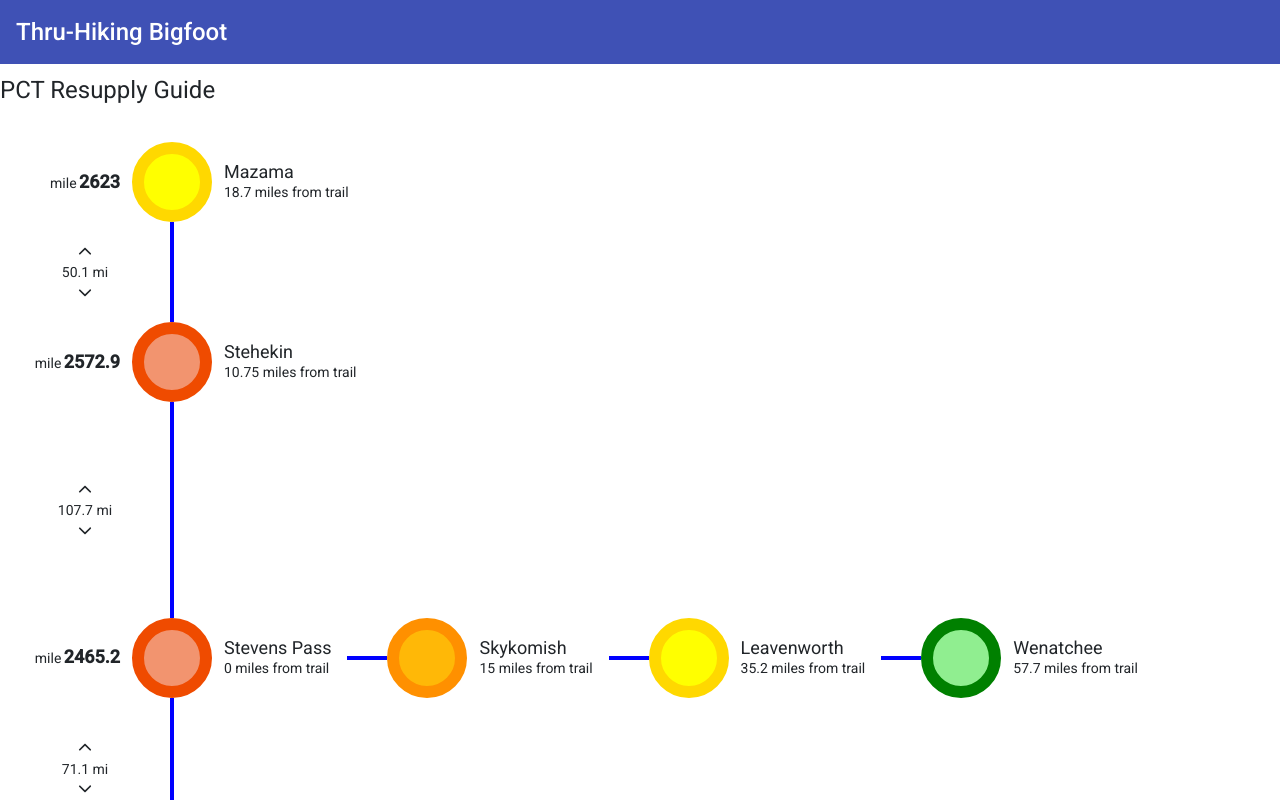
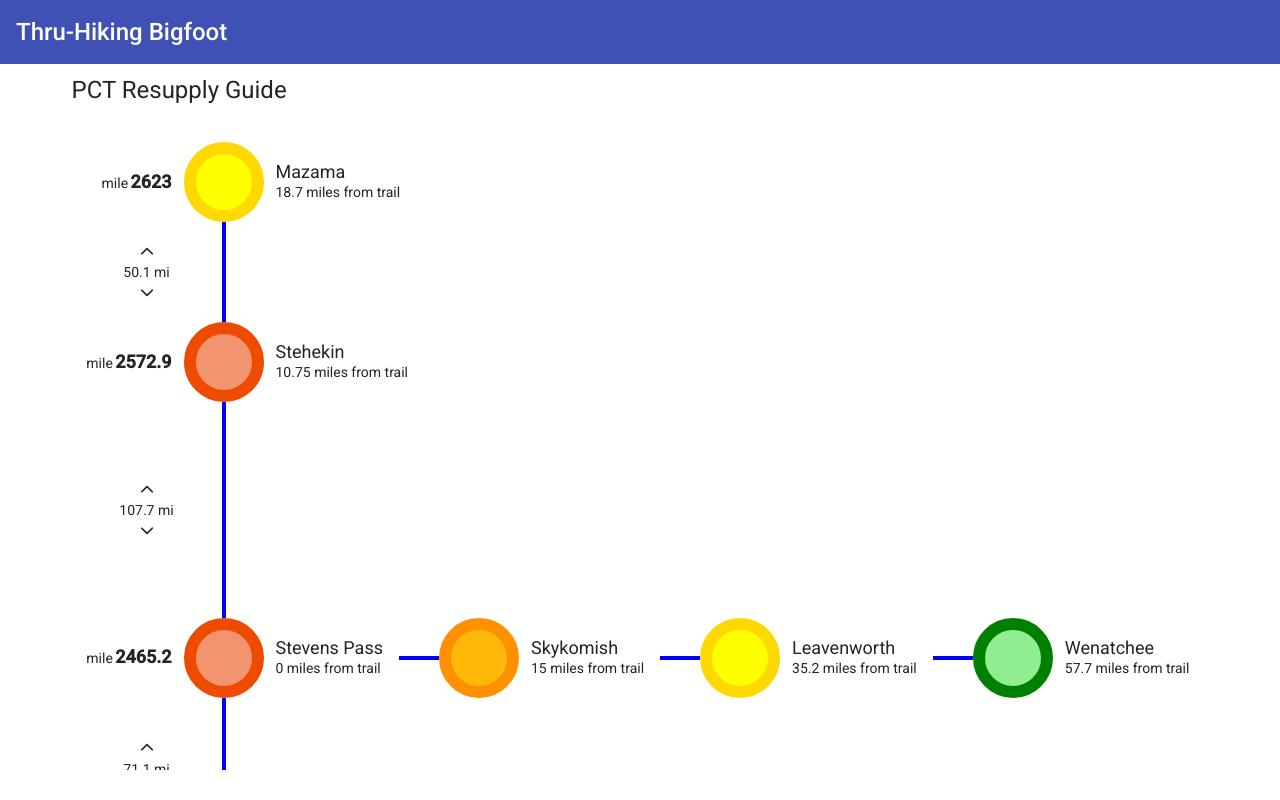
Before and after one commit to NicolasDontigny/thru-hiking-bigfoot, an Angular app: page / in a window 1280 px wide. Shown: the top 800 px of the page. Built offline with nearby package versions, Linux system fonts and the light colour scheme.

Commit message:
Added some responsiveness and small style fixes

```diff
--- a/src/app/app.component.html
+++ b/src/app/app.component.html
@@ -6,6 +6,6 @@
   <span class="toolbar-spacer"></span>
 </mat-toolbar>
 
-<div class="container pt-3 pb-5 px-0">
+<div class="container pt-3 pb-5">
   <router-outlet></router-outlet>
 </div>
--- a/src/app/app.component.less
+++ b/src/app/app.component.less
@@ -7,6 +7,13 @@
 }
 
 .container {
-  width: 100vw;
-  max-width: 100vw;
+  width: 95vw;
+  max-width: 95vw;
 }
+
+@media (min-width: 600px) {
+  .container {
+    width: 90vw;
+    max-width: 90vw;
+  }
+}
--- a/src/app/models/resupply-point.model.ts
+++ b/src/app/models/resupply-point.model.ts
@@ -16,6 +16,7 @@ export interface ResupplyPointLocation {
     grocery: boolean;
     gearShop: boolean;
     postOffice: boolean;
+    box?: boolean;
   };
   description: string;
   recommendations?: string[];
--- a/src/app/pages/home/home.component.less
+++ b/src/app/pages/home/home.component.less
@@ -1,3 +1,5 @@
 #home-timeline-container {
   overflow-x: auto;
+  height: calc(100vh - 64px - 40px - 48px);
+  overflow-y: auto;
 }
--- a/src/app/shared/resupply-timeline/resupply-point/resupply-point.component.less
+++ b/src/app/shared/resupply-timeline/resupply-point/resupply-point.component.less
@@ -1,7 +1,7 @@
 @import './resupply-location/resupply-location.component.less';
 
 @timeline-connector-width: 0.4rem;
-@timeline-mile-marker-width: 12rem;
+@timeline-mile-marker-width: 10rem;
 @timeline-mile-marker-right-margin: 1.2rem;
 
 .resupply-point-container {
```
